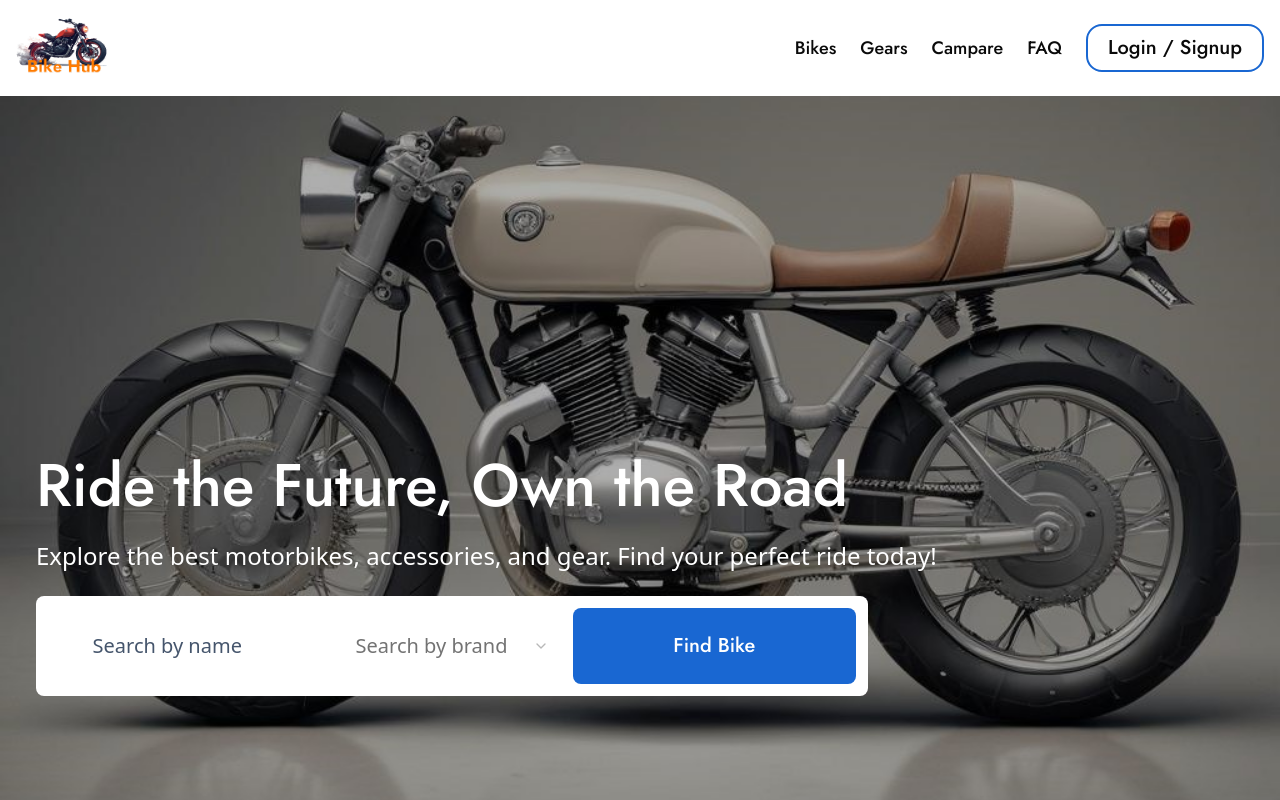
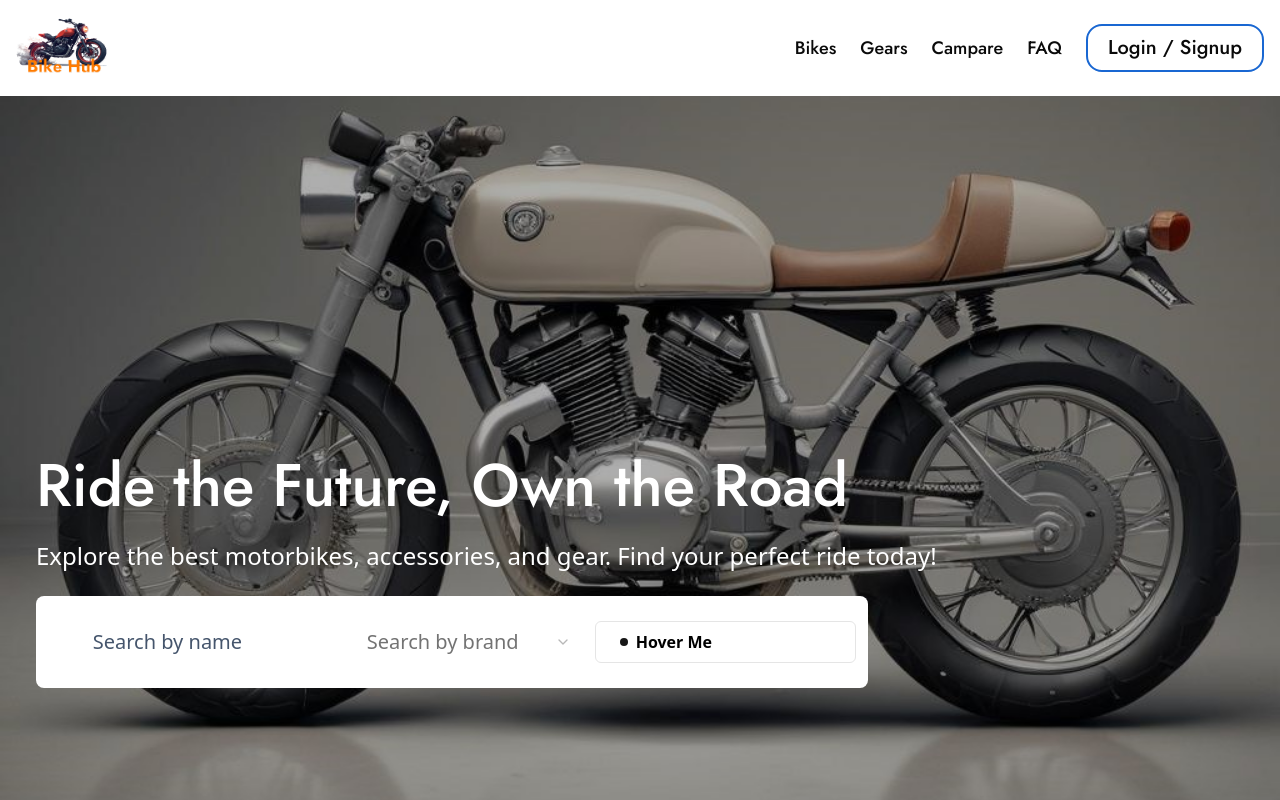
Before and after one commit to Hassan-mw/Bike-Hub, a Next.js app: page / in a window 1280 px wide. Shown: the top 800 px of the page. Built offline with nearby package versions, Linux system fonts and the light colour scheme.

Commit message:
Updated data

```diff
--- a/app/HomepageComponents/HeroData.tsx
+++ b/app/HomepageComponents/HeroData.tsx
@@ -10,7 +10,7 @@ const jost=Jost({
   subsets:['latin']
 })
 
-import { InteractiveHoverButton } from "@/registry/magicui/interactive-hover-button";
+import Button from "@/components/Button"
 
 import {
   Select,
@@ -57,8 +57,8 @@ const HeroData = () => {
 </div>
 {/*//! Button*/}
 
-<div style={{fontWeight:300}} className={`${jost.className} w-full hover:cursor-pointer flex items-center justify-center bg-[#1967d2] hover:bg-blue-700 text-white duration-700  text-xl p-6 rounded-md`}>Find Bike</div>
-
+ <div className='w-full text-black'><Button  />
+  </div>
     </div>
 
 </div>
--- a/app/HomepageComponents/PopularCompany.tsx
+++ b/app/HomepageComponents/PopularCompany.tsx
@@ -2,6 +2,7 @@ import { Jost } from 'next/font/google'
 import React from 'react'
 import { SiDucati, SiHonda, SiKtm, SiSuzuki, SiYamahacorporation } from 'react-icons/si'
 import { CgBmw } from "react-icons/cg";
+import Button from '@/components/Button';
 const jost=Jost({
     weight:['500'],
     subsets:['latin']
--- /dev/null
+++ b/components/Button.tsx
@@ -0,0 +1,7 @@
+import { InteractiveHoverButton } from "@/components/magicui/interactive-hover-button";
+
+const  Button=()=> {
+  return <InteractiveHoverButton className="rounded-sm w-full">Hover Me</InteractiveHoverButton>;
+}
+
+export default Button;
```
